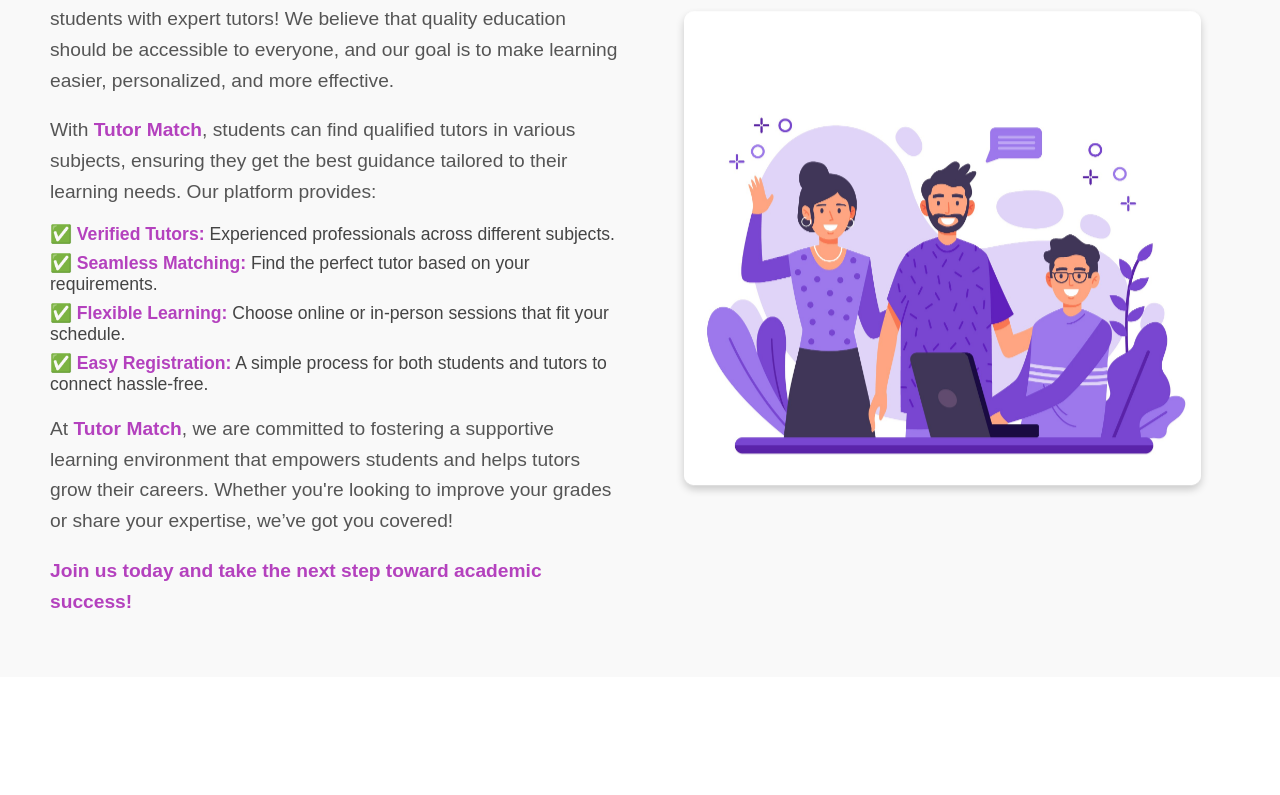
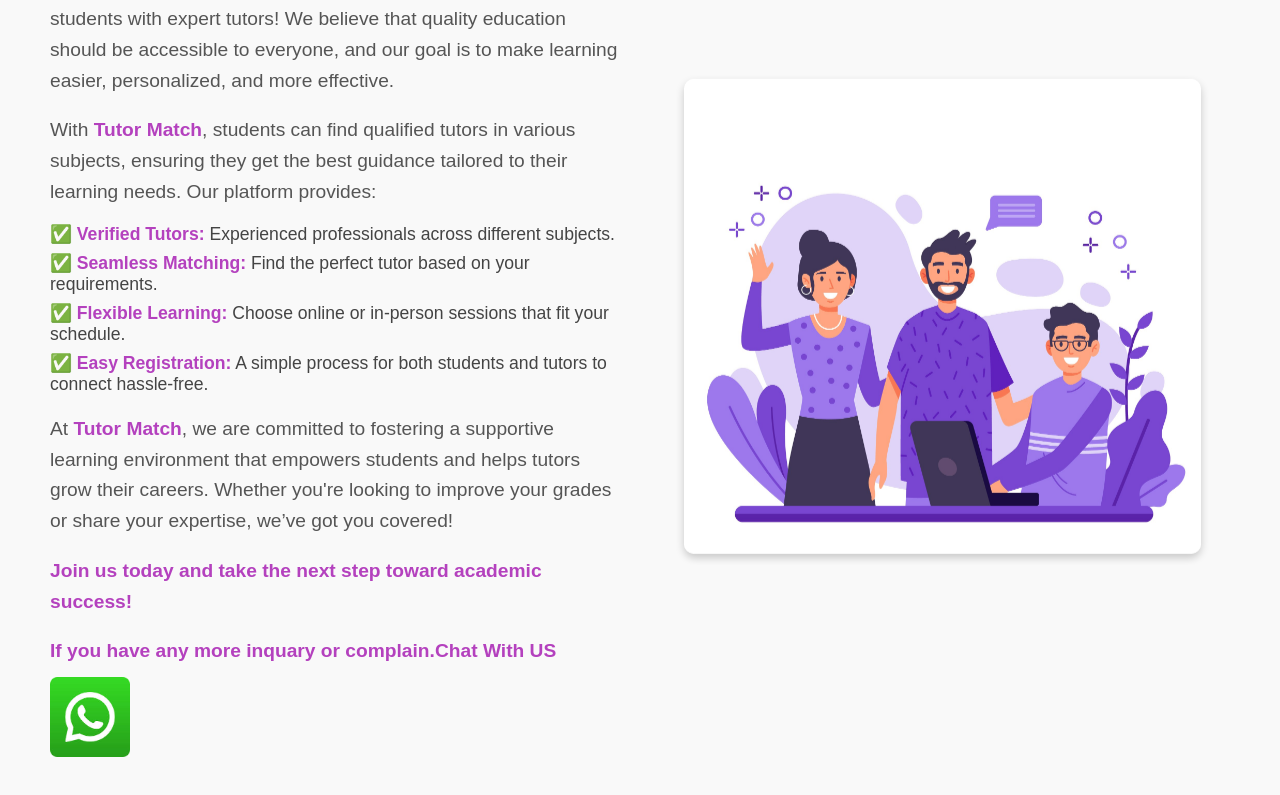
Before and after one commit to Ramisa-Tasneem/TutorMatch, a React (Vite) app in the folder Frontend/: page /about-us in a window 1280 px wide. Shown: the part 281-1076 px from the top of the page. Before the commit the page ends 958 px from the top, so only its background shows below. Built offline with nearby package versions, Linux system fonts and the light colour scheme.

Commit message:
whatsapp chat in aboutUs

```diff
--- a/Frontend/src/pages/aboutUs.jsx
+++ b/Frontend/src/pages/aboutUs.jsx
@@ -30,6 +30,12 @@
             and helps tutors grow their careers. Whether you're looking to improve your grades or share your expertise, we’ve got you covered!
           </p>
           <p><strong>Join us today and take the next step toward academic success!</strong></p>
+          <p><strong>If you have any more inquary or complain.Chat With US</strong></p>
+          <div className="whatsapp-container">
+            <a href="https://wa.me/8801613192428?text=I'm%20interested%20to%20have%20a%20chat%20with%20TutorMatch " target="_blank">
+              <img src="/images/whatsapp.jpg" alt="WhatsApp" className="whatsapp-image" style={{ height: "80px", width: "80px" }} />
+            </a>
+          </div>
         </div>
 
         <div className="about-image">
```
Also changed, not shown: Frontend/public/images/whatsapp.jpg (added).
